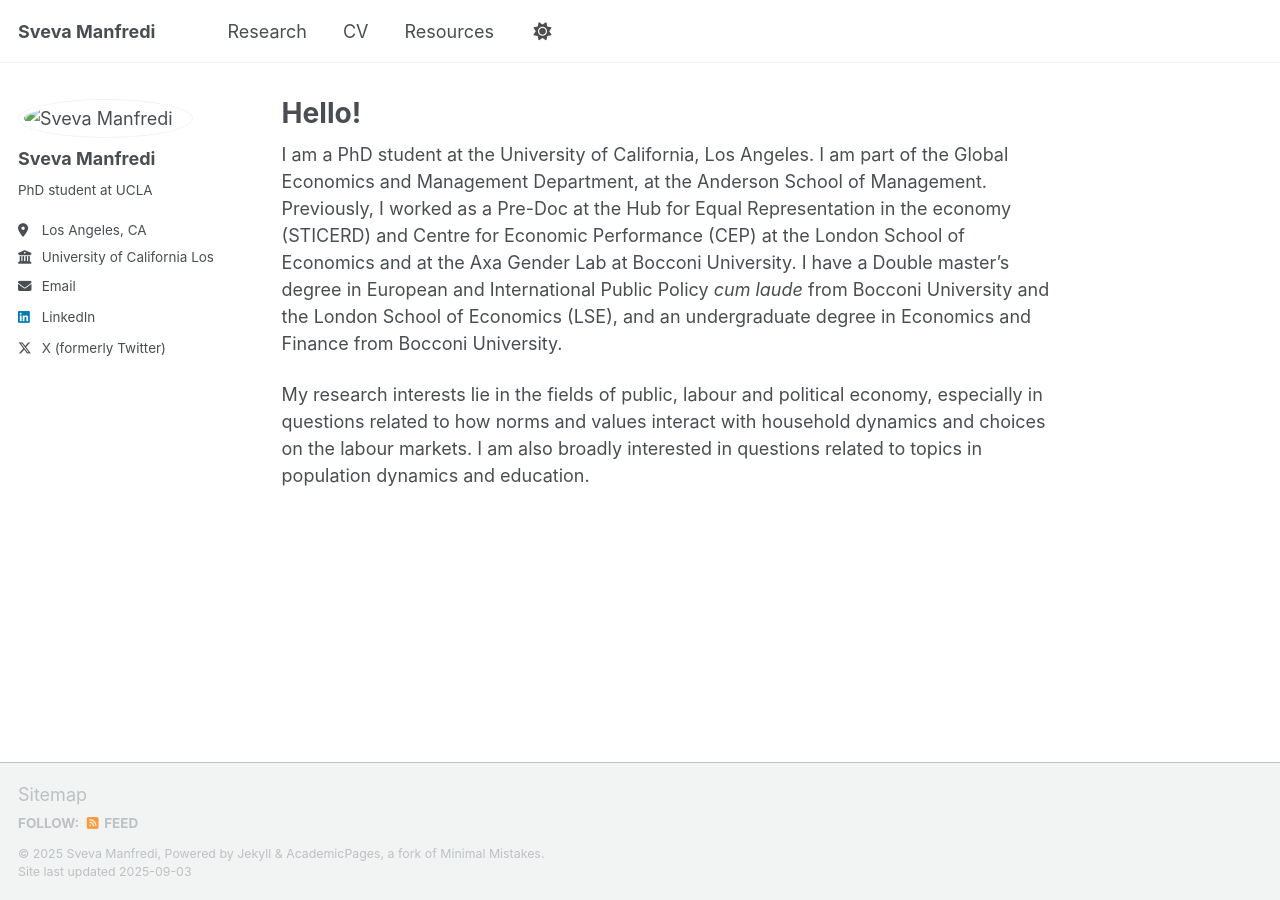
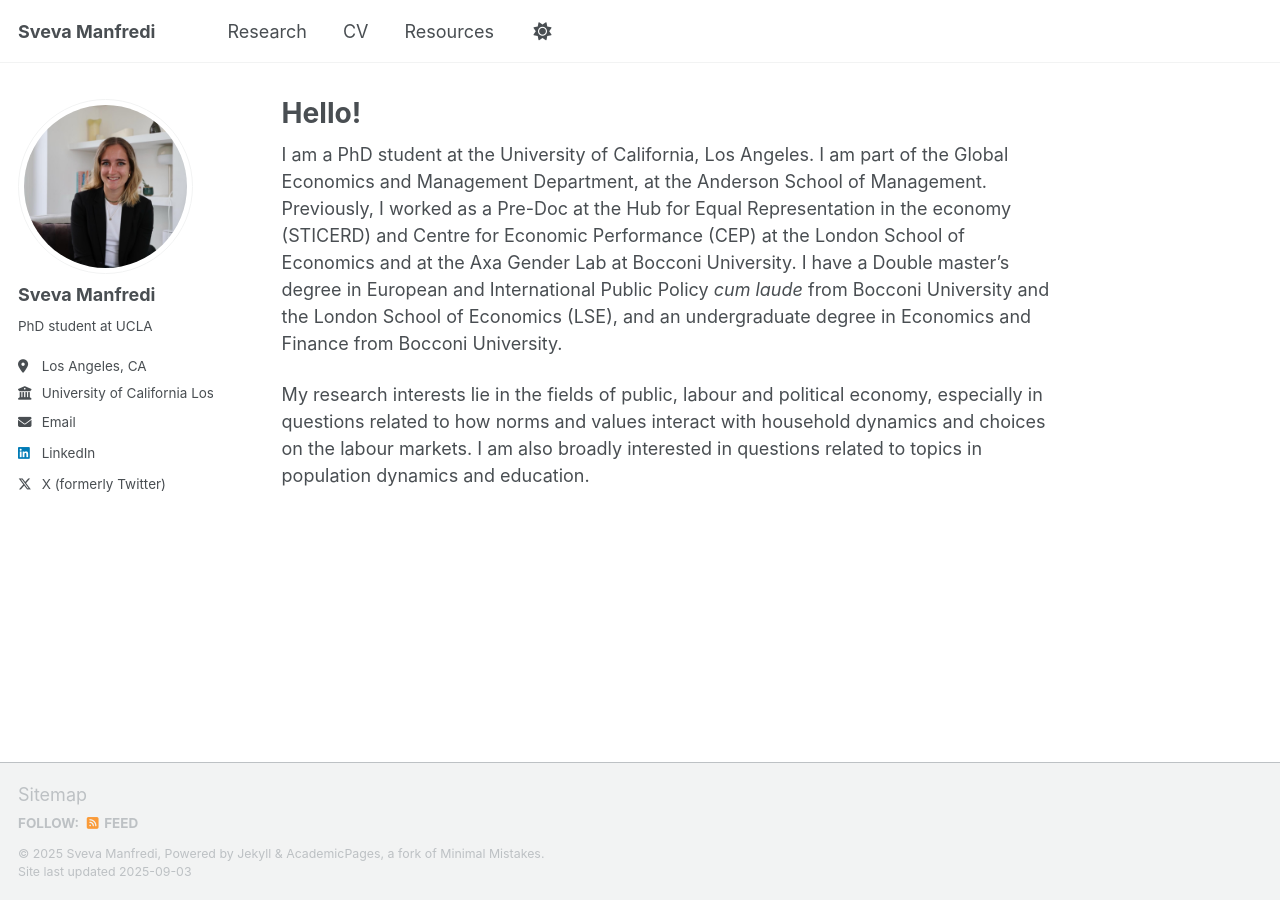
Before and after one commit to svemanfre/svemanfre.github.io, a Jekyll site: the page built from _pages/about.md, in a window 1280 px wide. Built offline with Jekyll 4.4.1, drawn with Linux system fonts in a browser that asks for light colours; a script that is not in the unit is left out.

Commit message:
Update _config.yml

```diff
--- a/_config.yml
+++ b/_config.yml
@@ -15,7 +15,7 @@ repository     : "svemanfre/svemanfre.github.io" # owner/repo
 # Site Author (shown in the sidebar)
 author:
   # Bio
-  avatar    : "/images/profile.png"            # put your image in /images or root as used by the theme
+  avatar    : "profile.png"            # put your image in /images or root as used by the theme
   name      : "Sveva Manfredi"
   pronouns  :                           # e.g., "she/her"
   bio       : "PhD student at UCLA"
```
